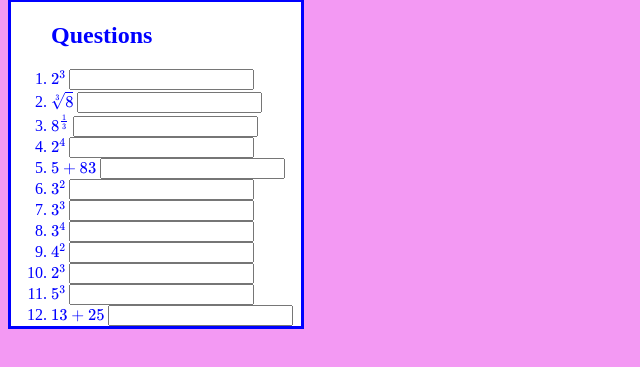
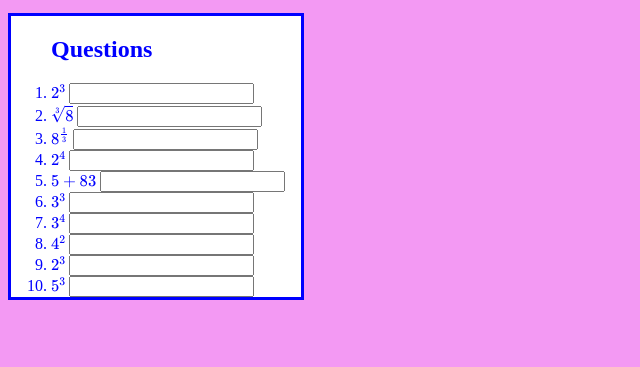
Before and after one commit to ramzimeg/AACoding04, a plain HTML site: page index.html in a window 1280 px wide. Shown: the part 101-468 px from the top of the page, without its empty margins (0-640 px from the left). Drawn offline with nearby package versions, Linux system fonts and the light colour scheme.

Commit message:
Update index.html

```diff
--- a/index.html
+++ b/index.html
@@ -1,3 +1,5 @@
+
+<!DOCTYPE html>
 <html lang="en">
 <head>
 <meta charset="UTF-8">
@@ -44,13 +46,11 @@ Your browser does not support the audio tag
 <li>\( 8^\frac{1}{3} \) <input data-correct="2" /></li>
 <li>\( 2^4 \) <input data-correct="16" /> </li>
 <li>\( 5+83 \) <input data-correct="88" /></li>
-<li>\( 3^2 \) <input data-correct="9" /></li>
 <li>\( 3^3 \) <input data-correct="27" /> </li>
 <li>\( 3^4 \) <input data-correct="81" /></li>
 <li>\( 4^2 \) <input data-correct="16" /></li>
 <li>\( 2^3 \) <input data-correct="8" /> </li>
 <li>\( 5^3 \) <input data-correct="125" /></li>
-<li>\( 13+25 \) <input data-correct="38" /></li>
 </ol>
 <script src='https://cdnjs.cloudflare.com/ajax/libs/jquery/3.4.1/jquery.min.js'></script>
 <script id="rendered-js">
```
